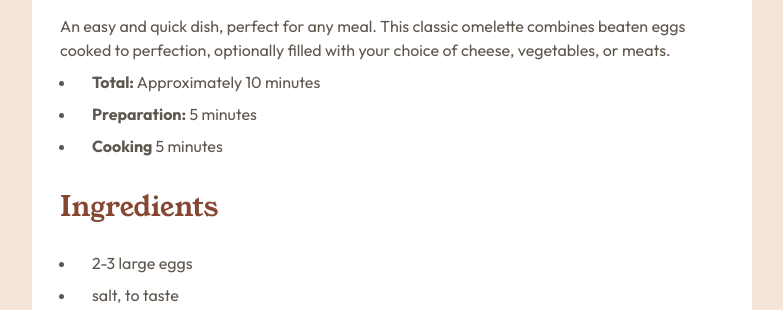
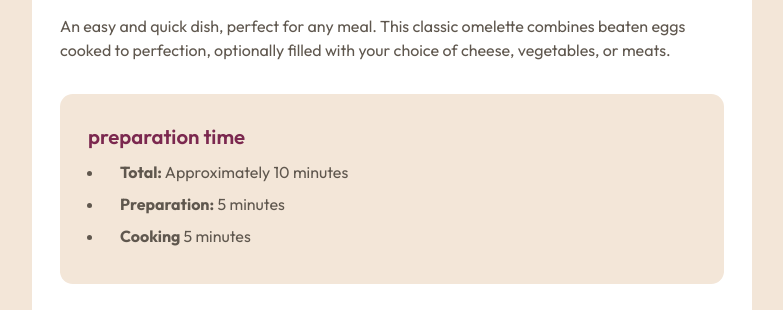
Before and after one commit to Ca15y/recipe-pg2, a plain HTML site: page index.html in a window 1280 px wide. Shown: the part 490-800 px from the top of the page, without its empty margins (248-1031 px from the left). Drawn offline with Linux system fonts and the light colour scheme.

Commit message:
Update index.html

```diff
--- a/index.html
+++ b/index.html
@@ -21,8 +21,8 @@
         <p class="recipe-description"> An easy and quick dish, perfect for any meal. This classic omelette combines beaten eggs cooked
           to perfection, optionally filled with your choice of cheese, vegetables, or meats.
          </p>
-         <div class="preparation-time">
-          <p class="prep-title"></p>
+         <div class="prep-time">
+          <p class="prep-title"> preparation time</p>
           <ul claas="prep-list">
             <li><span> Total:</span>  Approximately 10 minutes </li>
             <li><span>Preparation:</span> 5 minutes </li>
```
